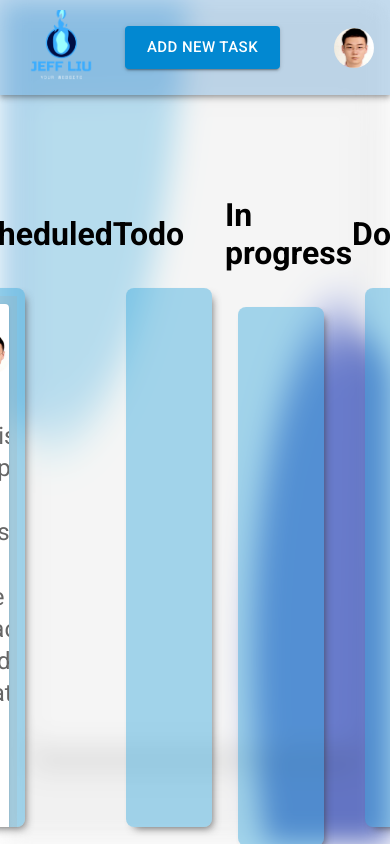
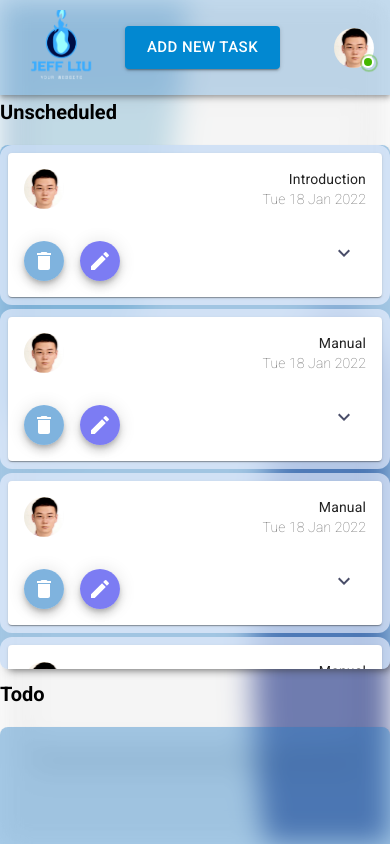
Before and after one commit to JeffLiusGitHub/trello, a React (Create React App) app: page / in a window 390 px wide. Built offline with nearby package versions, Linux system fonts and the light colour scheme.

Commit message:
application now fit laptop tablet and mobile
application now fit laptop tablet and mobile

```diff
--- a/public/index.html
+++ b/public/index.html
@@ -30,7 +30,7 @@
       href="https://fonts.googleapis.com/css2?family=Roboto:ital,wght@0,100;0,300;0,400;0,500;0,700;0,900;1,100;1,300;1,400;1,500;1,700;1,900&display=swap"
       rel="stylesheet"
     />
-    <title>React App</title>
+    <title>Jeff's Trello Application</title>
     <style>
       html,
       body,
--- a/src/App.js
+++ b/src/App.js
@@ -8,19 +8,6 @@ import Card from "./Component/CardComponent";
 import ModalEdit from "./Component/ModalEdit";
 import classes from "./App.module.css";
 import SnackbarsComponent from "./Component/SnackbarComponent";
-// import { Typography } from "@mui/material";
-
-// const style = {
-//   position: "absolute",
-//   top: "50%",
-//   left: "50%",
-//   transform: "translate(-50%, -50%)",
-//   width: 400,
-//   bgcolor: "background.paper",
-//   border: "2px solid #000",
-//   boxShadow: 24,
-//   p: 4,
-// };
 
 const itemsFromBackend = [
   {
@@ -101,16 +88,13 @@ const onDragEnd = (result, columns, setColumns) => {
 
 function App() {
   const [columns, setColumns] = useState(columnFromBackend);
-  const [deleteOpen,setDeleteOpen]= useState(false);
+  const [deleteOpen, setDeleteOpen] = useState(false);
   const [title, setTitle] = useState("");
-  const [content, setContent] = useState("");
   const [contents, setContents] = useState("");
   const [open, setOpen] = useState(false);
   const [editOpen, setEditOpen] = useState(false);
-  const [currentId, setCurrentId] = useState();
   const [index, setIndex] = useState();
   const [columnId, setColumnId] = useState();
-  const [currentColumn, setCurrentColumn] = useState({});
   const [date, setDate] = useState(new Date());
   const [titleIsInvalid, setTitleIsInvalid] = useState(false);
   const [contentIsInvalid, setContentIsInvalid] = useState(false);
@@ -125,7 +109,7 @@ function App() {
   };
   const handleEditOpen = (index, columnId) => {
     const { [columnId]: columnValue } = columns;
-    const { name, items } = columnValue;
+    const { items } = columnValue;
     const { title, content, date } = items[index];
     setTitle(title);
     setContents(content);
@@ -174,7 +158,7 @@ function App() {
     let newColumns = { ...columns };
     newColumns[columnId] = { name: name, items: items };
     setColumns(newColumns);
-    setDeleteOpen(true)
+    setDeleteOpen(true);
   };
 
   const addNewTaskToUnSchedule = () => {
@@ -213,8 +197,8 @@ function App() {
       <SnackbarsComponent
         deleteOpen={deleteOpen}
         setDeleteOpen={setDeleteOpen}
-        message={'Card already deleted!'}
-        severity={'success'}
+        message={"Card already deleted!"}
+        severity={"success"}
       />
       <ModalComponent
         titleIsInvalid={titleIsInvalid}
@@ -244,48 +228,30 @@ function App() {
         editCurrentTask={() => editCurrentTask(index, columnId)}
       ></ModalEdit>
       <Header handleOpen={() => handleOpen()} />
-      <div
-        style={{ display: "flex", justifyContent: "center", height: "100%" }}
+      <div className={classes.column}
       >
         <DragDropContext
           onDragEnd={(result) => onDragEnd(result, columns, setColumns)}
         >
           {Object.entries(columns).map(([id, column]) => {
             return (
-              <div
-                style={{
-                  display: "flex",
-                  justifyContent: "center",
-                  flexDirection: "column",
-                }}
+              <div className={classes.taskContainer}
               >
-                <h1>{column.name}</h1>
-                {/* <Typography variant="h2"  fontWeight={700}>
-
-                </Typography> */}
-
+                <h1 className={classes.columnName}>{column.name}</h1>
                 <div style={{ margin: "8px" }}>
                   <Droppable droppableId={id} key={id}>
                     {(provided, snapshot) => {
                       return (
-                        <div
+                        <div className={classes.columnContainer}
                           {...provided.droppableProps}
                           ref={provided.innerRef}
                           style={{
                             background: snapshot.isDraggingOver
-                              ? "#1c78c362"
-                              : "#39a8db72",
-                            padding: 8,
-                            margin: 5,
-                            width: "18vw",
-                            minHeight: 500,
-                            height: "62vh",
-                            overflow: "auto",
-                            borderRadius: "8px",
-                            boxShadow: "4px 5px 8px -4px rgba(56,56,56,0.76)",
+                              ? "#c4d2ffa7"
+                              :"#1c78c362" ,
+
                           }}
                         >
-                          {/* {id} */}
                           {column.items.map((item, index) => {
                             return (
                               <Draggable
@@ -296,20 +262,16 @@ function App() {
                               >
                                 {(provided, snapshot) => {
                                   return (
-                                    <div
+                                    <div className={classes.cardContainer}
                                       key={item.id}
                                       ref={provided.innerRef}
                                       {...provided.draggableProps}
                                       {...provided.dragHandleProps}
                                       style={{
-                                        userSelect: "none",
-                                        padding: 8,
-                                        margin: "0 0 4px 0",
-                                        minHeight: "50px",
+
                                         backgroundColor: snapshot.isDragging
-                                          ? "#ac8cb133"
-                                          : "#a9a9a933",
-                                        color: "white",
+                                          ? "#5671c9a3"
+                                          : "#ebf0ffa7",
                                         ...provided.draggableProps.style,
                                       }}
                                     >
@@ -323,9 +285,6 @@ function App() {
                                         deleteCurrentTask={deleteCurrentTask}
                                         handleEditOpen={handleEditOpen}
                                       />
-                                      {/* Title: {item.title}
-                                      <p> Content: {item.content}</p>
-                                      <p>Deadline: {formatDate(item.date)}</p> */}
                                     </div>
                                   );
                                 }}
--- a/src/App.module.css
+++ b/src/App.module.css
@@ -1,20 +1,114 @@
-.container{
+.container {
+  height: 100vh;
+  overflow: hidden;
+}
+.container::before {
+  content: "";
+  background-image: url("./image/164424.png");
+  background-size: 100% 100%;
+  position: absolute;
+  top: 0;
+  left: 0;
+  width: 100vw;
+  height: 100vh;
+  -webkit-filter: blur(20px) grayscale(10%) opacity(80%) brightness(95%);
+  filter: blur(14px) grayscale(10%) opacity(80%) brightness(95%) saturate(85%);
+  z-index: -1;
+}
+@media (min-width: 320px) and (max-width: 480px) {
+  .container::before {
+    filter: blur(14px) grayscale(10%) opacity(80%) brightness(95%) saturate(55%);
+  }
+}
+.column {
+  display: flex;
+  justify-content: center;
+  height: 100%;
+}
+@media (max-width: 480px) {
+  .column {
+    display: block;
+    overflow: visible;
+    height: 50%;
+  }
+}
 
+.taskContainer {
+  display: flex;
+  justify-content: center;
+  flex-direction: column;
+  /* margin-top: -130px; */
+}
 
-    height:100vh;
+@media (max-width: 1024px) {
+  .taskContainer {
+    margin-top: -130px;
+  }
+}
 
- overflow: hidden;
+.columnName {
+  font-size: 25px;
 }
-.container::before{
-    content:'';
-    background-image:url('./image/164424.png');
-    background-size: 100% 100%;
-    position:absolute;
-    top:0;
-    left:0;
-    width:100vw;
-    height:100vh;
-    -webkit-filter: blur(20px) grayscale(10%) opacity(80%)brightness(95%);
-    filter:blur(14px) grayscale(10%) opacity(80%)brightness(95%)saturate(85%);
-    z-index:-1;
+@media (max-width: 1024px) {
+  .columnName {
+    margin-top: -10px;
+  }
 }
+@media (max-width: 768px) {
+  .columnName {
+    font-size: 15px;
+    margin-top: 130px;
+  }
+}
+@media (max-width: 480px) {
+  .columnName {
+    font-size: 20px;
+    margin-top: 135px;
+  }
+}
+.columnContainer {
+  padding: 8px;
+  margin: 5px;
+  width: 18vw;
+  min-height: 60vh;
+  height: 62vh;
+  overflow: auto;
+  border-radius: 8px;
+  box-shadow: 4px 5px 8px -4px rgba(56, 56, 56, 0.76);
+}
+@media (max-width: 1440px) {
+  .columnContainer {
+    width: 20vw;
+  }
+}
+@media (max-width: 1024px) {
+  .columnContainer {
+    padding: 0px;
+    margin: 0px;
+    width: 23vw;
+    margin-top: -15px;
+  }
+}
+@media (max-width: 768px) {
+  .columnContainer {
+    padding: 0px;
+    margin: 0px;
+    width: 22vw;
+  }
+}
+@media (max-width: 480px) {
+  .columnContainer {
+    width: 100vw;
+    margin-left: -8px;
+    /* margin-top:120px; */
+    min-height: 20px;
+  }
+}
+.cardContainer {
+  user-select: none;
+  padding: 8px;
+  margin: 0 0 4px 0;
+  min-height: 50px;
+  color: whitesmoke;
+  border-radius: 12px;
+}
--- a/src/Component/CardComponent.js
+++ b/src/Component/CardComponent.js
@@ -2,26 +2,19 @@ import { useState } from "react";
 import { styled } from "@mui/material/styles";
 import Card from "@mui/material/Card";
 import CardHeader from "@mui/material/CardHeader";
-import CardMedia from "@mui/material/CardMedia";
 import CardContent from "@mui/material/CardContent";
-import CardActions from "@mui/material/CardActions";
 import Collapse from "@mui/material/Collapse";
 import Avatar from "@mui/material/Avatar";
 import IconButton from "@mui/material/IconButton";
 import Typography from "@mui/material/Typography";
-import { lightBlue } from "@mui/material/colors";
-import { red } from "@mui/material/colors";
-import FavoriteIcon from "@mui/icons-material/Favorite";
-import ShareIcon from "@mui/icons-material/Share";
 import ExpandMoreIcon from "@mui/icons-material/ExpandMore";
-import MoreVertIcon from "@mui/icons-material/MoreVert";
 import DeleteIcon from "@mui/icons-material/Delete";
 import EditIcon from "@mui/icons-material/Edit";
 import { Stack } from "@mui/material";
 import Box from "@mui/material/Box";
-import { light } from "@mui/material/styles/createPalette";
-import Fab from '@mui/material/Fab';
+import Fab from "@mui/material/Fab";
 import image from "../image/avatar.jpg";
+
 const ExpandMore = styled((props) => {
   const { expand, ...other } = props;
   return <IconButton {...other} />;
@@ -50,65 +43,85 @@ const CardComponent = ({
   };
 
   return (
-    <Card sx={{ maxWidth: 445 }}>
+    <Card sx={{ maxWidth: 500 }}>
       <CardHeader
         avatar={<Avatar alt="cool designer Jeff" src={image} />}
         title={title}
         subheader={date}
         titleTypographyProps={{
           align: "right",
-          fontSize: "30px",
+          fontSize: {sm:'30px',md:'16px',lg:"30px"},
           fontWeight: 400,
         }}
         subheaderTypographyProps={{
           align: "right",
-          fontSize: "18px",
+          fontSize: {sm:'30px',md:'9px',lg:"18px"},
           fontWeight: 200,
         }}
       />
-
-      <CardContent>
-        <Typography variant="h5" color="text.secondary" fontWeight={400}>
-          {content}
-        </Typography>
-      </CardContent>
       <Box
         sx={{
           display: "flex",
           justifyContent: "flex-end",
-          p: 1,
-          m: 1,
+          p: 0.5,
+          m: 0.5,
           borderRadius: 0,
         }}
       >
-        <Stack spacing={1.6} direction="row">
+        <Stack spacing={{md:-1.5,lg:1.6}} direction="row">
           <IconButton
             aria-label="Delete card"
             color="primary"
-            size="large"
-            // edge='end'
+            size="medium"
+
             onClick={(event) => deleteCurrentTask(index, columnId)}
           >
-              <Fab sx={{color:'white',background:' #3587cba1'}}  size="small" aria-label="add">
-                 <DeleteIcon />
-
-              </Fab>
-
+            <Fab
+              sx={{ color: "white", background: " #3587cba1",height:{ md:'8px',lg:"40px"},width:{ md:'34px',lg:"40px"}, }}
+              size="small"
+              aria-label="add"
+            >
+              <DeleteIcon />
+            </Fab>
           </IconButton>
           <IconButton
             aria-label="Edit"
             color="primary"
-            size="large"
-            // edge='end'
+            size="medium"
             onClick={(event) => handleEditOpen(index, columnId)}
           >
-              <Fab sx={{color:'white',background:'#3d3dedac'}} size="small" aria-label="add">
-                 <EditIcon />
-              </Fab>
-
+            <Fab
+              sx={{ color: "white", background: "#3d3dedac",height:{ md:'8px',lg:"40px"},width:{ md:'34px',lg:"40px"},}}
+              size="small"
+              aria-label="add"
+            >
+              <EditIcon />
+            </Fab>
           </IconButton>
         </Stack>
+        <ExpandMore
+          expand={expanded}
+          onClick={handleExpandClick}
+          aria-expanded={expanded}
+          aria-label="show more"
+          size="large"
+          sx={{
+            height: "40px",
+            width: "40px",
+            marginRight: "10px",
+            color: "#4a4e69",
+          }}
+        >
+          <ExpandMoreIcon />
+        </ExpandMore>
       </Box>
+      <Collapse in={expanded} timeout="auto" unmountOnExit>
+        <CardContent>
+          <Typography variant="h5"sx={{fontSize:{md:'15px'},tableLayout:'fixed',wordWrap:'break-word',textAlign:'justify',textJustify:'inter-ideograph'}}color="text.secondary" fontWeight={400}>
+            {content}
+          </Typography>
+        </CardContent>
+      </Collapse>
     </Card>
   );
 };
--- a/src/Component/FormatDate.js
+++ b/src/Component/FormatDate.js
@@ -1,4 +1,3 @@
-
 import { format, utcToZonedTime } from "date-fns-tz";
 
 const formatDate = (date) => {
--- a/src/Component/Header.js
+++ b/src/Component/Header.js
@@ -1,36 +1,50 @@
-import * as React from 'react';
-import AppBar from '@mui/material/AppBar';
-import Box from '@mui/material/Box';
-import Toolbar from '@mui/material/Toolbar';
-import IconButton from '@mui/material/IconButton';
-import Typography from '@mui/material/Typography';
-import Menu from '@mui/material/Menu';
-import MenuIcon from '@mui/icons-material/Menu';
-import Container from '@mui/material/Container';
-import Avatar from '@mui/material/Avatar';
-import Button from '@mui/material/Button';
-import Tooltip from '@mui/material/Tooltip';
-import MenuItem from '@mui/material/MenuItem';
-import user from '../image/avatar.jpg'
-// import logo from '../../src/image/logo3.jpg'
-import logo2 from '../../src/image/logo2.png'
+import * as React from "react";
+import AppBar from "@mui/material/AppBar";
+import Box from "@mui/material/Box";
+import Toolbar from "@mui/material/Toolbar";
+import IconButton from "@mui/material/IconButton";
+import Menu from "@mui/material/Menu";
+import Container from "@mui/material/Container";
+import Avatar from "@mui/material/Avatar";
+import Button from "@mui/material/Button";
+import { styled } from "@mui/material/styles";
+import Badge from "@mui/material/Badge";
+import user from "../image/avatar.jpg";
+import logo2 from "../../src/image/logo2.png";
 
-const pages = [];
-const settings = [];
-
-const Header = ({handleOpen}) => {
-  const [anchorElNav, setAnchorElNav] = React.useState(null);
+const StyledBadge = styled(Badge)(({ theme }) => ({
+  "& .MuiBadge-badge": {
+    backgroundColor: "#44b700",
+    color: "#44b700",
+    boxShadow: `0 0 0 2px ${theme.palette.background.paper}`,
+    "&::after": {
+      position: "absolute",
+      top: 0,
+      left: 0,
+      width: "100%",
+      height: "100%",
+      borderRadius: "50%",
+      animation: "ripple 1.2s infinite ease-in-out",
+      border: "1px solid currentColor",
+      content: '""',
+    },
+  },
+  "@keyframes ripple": {
+    "0%": {
+      transform: "scale(.8)",
+      opacity: 1,
+    },
+    "100%": {
+      transform: "scale(2.4)",
+      opacity: 0,
+    },
+  },
+}));
+const Header = ({ handleOpen }) => {
   const [anchorElUser, setAnchorElUser] = React.useState(null);
 
-  const handleOpenNavMenu = (event) => {
-    setAnchorElNav(event.currentTarget);
-  };
   const handleOpenUserMenu = (event) => {
     setAnchorElUser(event.currentTarget);
-  };
-
-  const handleCloseNavMenu = () => {
-    setAnchorElNav(null);
   };
 
   const handleCloseUserMenu = () => {
@@ -38,88 +52,69 @@ const Header = ({handleOpen}) => {
   };
 
   return (
-    <AppBar position="static" color="transparent" sx={{ background:"#267ec643"}}>
+    <AppBar
+      position="static"
+      color="transparent"
+      sx={{ background: "#267ec643" }}
+    >
       <Container maxWidth="xl">
-        <Toolbar disableGutters  variant="regular">
-        <Avatar alt="logo" src={logo2} variant="square" sx={{ width: 70, height: 70 ,margin:'10px',mb:'15px', backgroundColor:'transparent'}}/>
-         {/* <img alt='logo' src={logo2}/> */}
-
-
-          <Box sx={{ flexGrow: 1, display: { xs: 'flex', md: 'none' } }}>
-            {/* <IconButton
+        <Toolbar disableGutters variant="regular">
+          <Avatar
+            alt="logo"
+            src={logo2}
+            variant="square"
+            sx={{
+              width: 70,
+              height: 70,
+              margin: "10px",
+              mb: "15px",
+              backgroundColor: "transparent",
+            }}
+          />
+          <Box sx={{ flexGrow: 1, display: { xs: "flex", md: "none" } }}></Box>
+          <Box
+            sx={{
+              flexGrow: 1,
+              justifyContent: "flex-end",
+              display: { md: "flex" },
+            }}
+          >
+            <Button
+              color="info"
+              sx={{ marginRight: "35px" }}
+              variant="contained"
+              onClick={handleOpen}
               size="large"
-              aria-label="account of current user"
-              aria-controls="menu-appbar"
-              aria-haspopup="true"
-              onClick={handleOpenNavMenu}
-              color="inherit"
             >
-              <MenuIcon />
-            </IconButton> */}
-            {/* <Menu
+              Add new task
+            </Button>
+          </Box>
+          <Box sx={{ flexGrow: 0 }}>
+            <StyledBadge
+              overlap="circular"
+              anchorOrigin={{ vertical: "bottom", horizontal: "right" }}
+              variant="dot"
+            >
+              <IconButton onClick={handleOpenUserMenu} sx={{ p: 0 }}>
+                <Avatar alt="Jeff" src={user} />
+              </IconButton>
+            </StyledBadge>
+            <Menu
+              sx={{ mt: "45px" }}
               id="menu-appbar"
-              anchorEl={anchorElNav}
+              anchorEl={anchorElUser}
               anchorOrigin={{
-                vertical: 'bottom',
-                horizontal: 'left',
+                vertical: "top",
+                horizontal: "right",
               }}
               keepMounted
               transformOrigin={{
-                vertical: 'top',
-                horizontal: 'left',
-              }}
-              open={Boolean(anchorElNav)}
-              onClose={handleCloseNavMenu}
-              sx={{
-                display: { xs: 'block', md: 'none' },
-              }}
-            >
-
-
-            </Menu> */}
-          </Box>
-          {/* <Typography
-            variant="h6"
-            noWrap
-            component="div"
-            sx={{ flexGrow: 1, display: { xs: 'flex', md: 'none' } }}
-          >
-            LOGO
-          </Typography> */}
-          <Box sx={{ flexGrow: 1, justifyContent: "flex-end",display: { md: 'flex' } }}>
-
-
-            <Button color='info' sx={{marginRight:'35px'}} variant="contained" onClick = {handleOpen}size='large'>Add new task</Button>
-          </Box>
-
-          <Box sx={{ flexGrow: 0 }}>
-            {/* <Tooltip title="Open settings"> */}
-              <IconButton onClick={handleOpenUserMenu} sx={{ p: 0 }}>
-                <Avatar alt="Jeff" src={user} />
-              </IconButton>
-            {/* </Tooltip> */}
-            <Menu
-              sx={{ mt: '45px' }}
-              id="menu-appbar"
-              anchorEl={anchorElUser}
-              anchorOrigin={{
-                vertical: 'top',
-                horizontal: 'right',
-              }}
-              keepMounted
-              transformOrigin={{
-                vertical: 'top',
-                horizontal: 'right',
+                vertical: "top",
+                horizontal: "right",
               }}
               open={Boolean(anchorElUser)}
               onClose={handleCloseUserMenu}
-            >
-              {settings.map((setting) => (
-                <MenuItem key={setting} onClick={handleCloseNavMenu}>
-                  <Typography textAlign="center">{setting}</Typography>
-                </MenuItem>
-              ))}
-            </Menu>
+            ></Menu>
           </Box>
         </Toolbar>
       </Container>
--- a/src/Component/ModalComponent.js
+++ b/src/Component/ModalComponent.js
@@ -13,7 +13,7 @@ const style = {
   top: "50%",
   left: "50%",
   transform: "translate(-50%, -50%)",
-  width: 400,
+  width: {xs:"80%",md:400},
   bgcolor: "background.paper",
   border: "2px solid #000",
   boxShadow: 24,
@@ -32,7 +32,6 @@ const ModalComponent = ({
   titleIsInvalid,
   contentIsInvalid
 }) => {
-  // console.log({column},{id})
   return (
     <Modal
       open={open}
--- a/src/Component/ModalEdit.js
+++ b/src/Component/ModalEdit.js
@@ -1,4 +1,3 @@
-import {useState} from 'react'
 import Modal from "@mui/material/Modal";
 import Typography from "@mui/material/Typography";
 import Box from "@mui/material/Box";
@@ -14,7 +13,8 @@ const style = {
   top: "50%",
   left: "50%",
   transform: "translate(-50%, -50%)",
-  width: 400,
+
+  width: {xs:"80%",md:400},
   bgcolor: "background.paper",
   border: "2px solid rgba(61, 61, 237, 0.249)",
   boxShadow: 24,
@@ -33,9 +33,7 @@ const ModalEdit = ({
   setContents,
    titleIsInvalid,
   contentIsInvalid,
-
 }) => {
-
 
   return (
     <Modal
@@ -59,11 +57,9 @@ const ModalEdit = ({
             size="normal"
             error={titleIsInvalid}
             helperText={titleIsInvalid?"title cannot be empty":null}
-
             value={title}
             onChange={(event) => setTitle(event.target.value)}
           />
-
 
           <TextField
             id="outlined-required"
--- a/src/Component/SnackbarComponent.js
+++ b/src/Component/SnackbarComponent.js
@@ -1,9 +1,7 @@
 import Snackbar from '@mui/material/Snackbar';
 import MuiAlert from '@mui/material/Alert';
 
-
 const SnackbarsComponent = ({deleteOpen,setDeleteOpen,message,severity}) => {
-
   const handleClose = (event, reason) => {
     if (reason === 'clickaway') {
       return;
@@ -26,5 +24,4 @@ const SnackbarsComponent = ({deleteOpen,setDeleteOpen,message,severity}) => {
     </Snackbar>
   );
 };
-
 export default SnackbarsComponent;
--- a/src/Component/color.css
+++ b/src/Component/color.css
@@ -1,4 +1,8 @@
 .test{
     color: rgb(#dcdcb3e2 ,green, #3d3dedac
-    #3587cba1)
+    #3587cba1)#c48b8b9b
+    #7cb1a4a8 #2d135f33  #DAD870  #ff5c4d79
+    #5671c9a3  #4394d79c
 }
+
+rgba(57, 168, 219, 0.447)
```
Also changed, not shown: src/Component/ModalDelete.js (deleted, +0 -51 lines), 1 other file (tests, documents, lock files or other folders).
